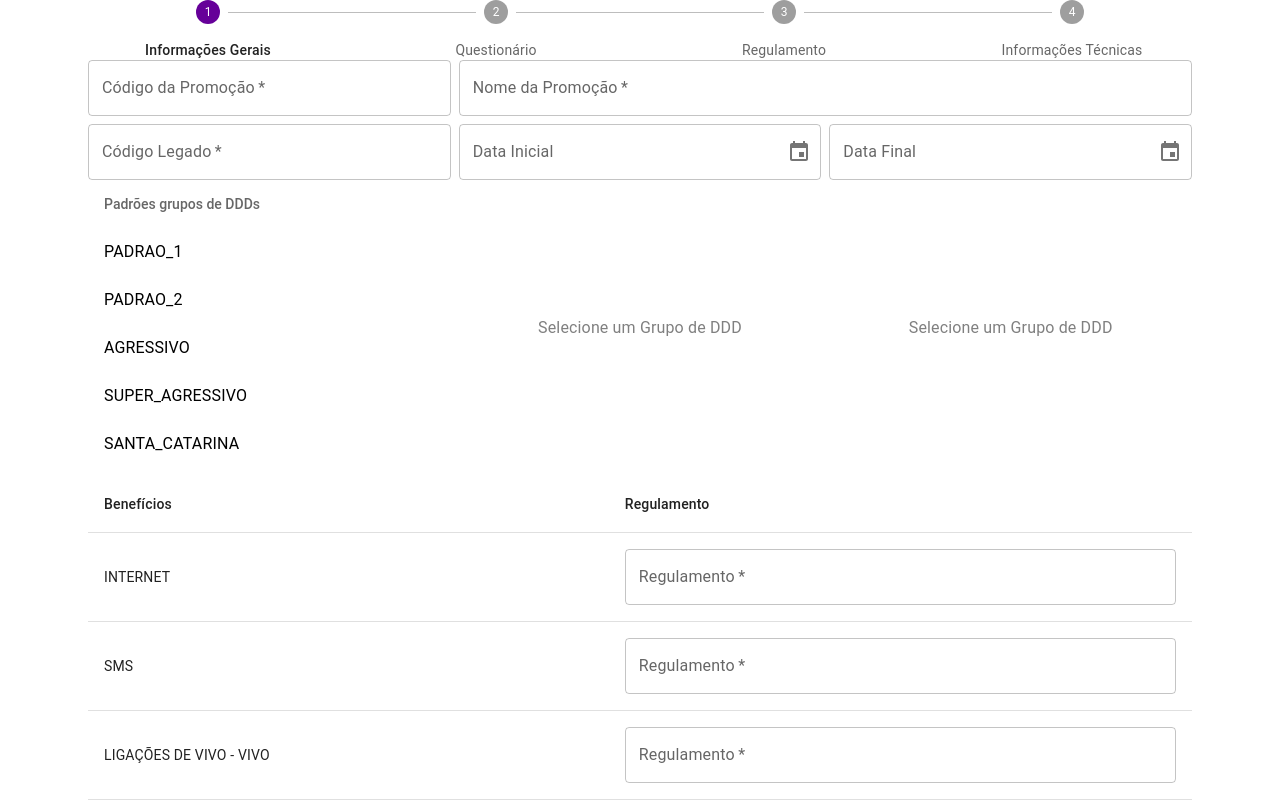
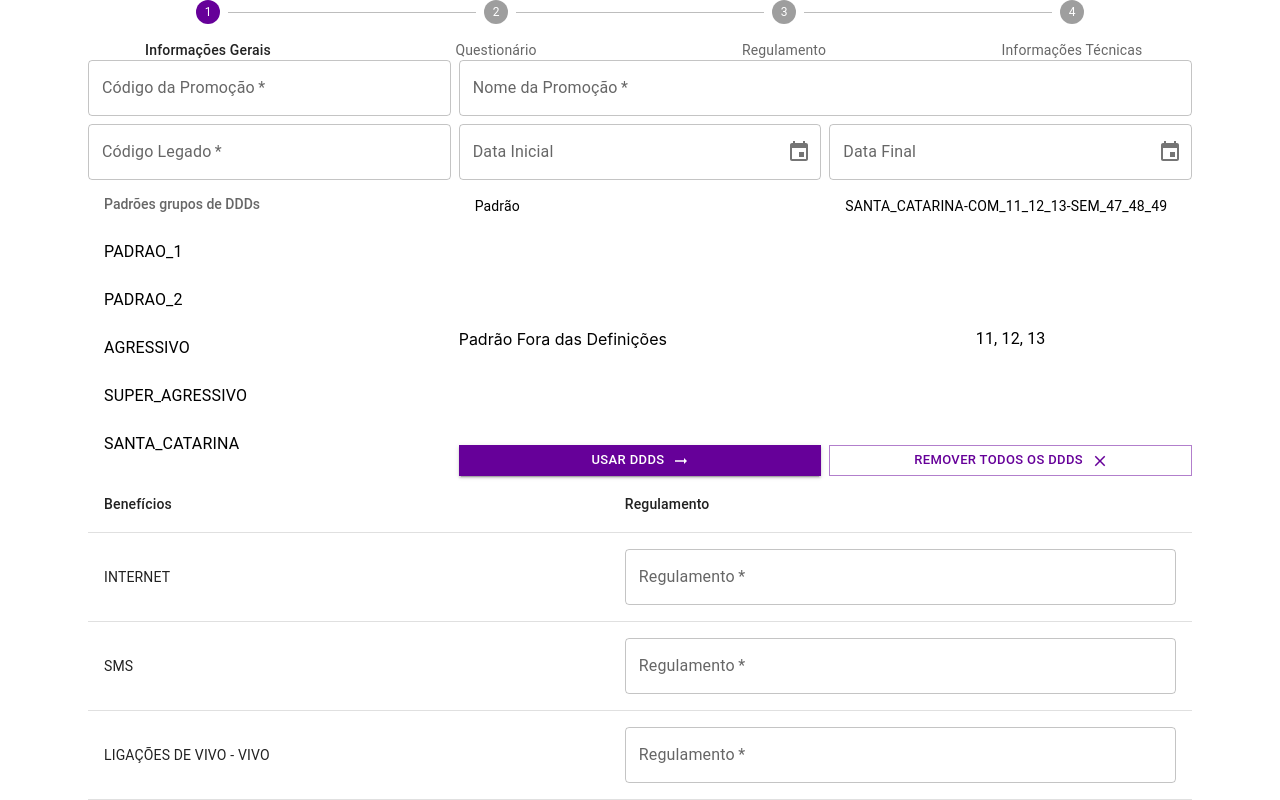
Before and after one commit to BSBContreras/yb-sgp-next, a Next.js app: page /create in a window 1280 px wide. Shown: the top 800 px of the page. Built offline with nearby package versions, Linux system fonts and the light colour scheme.

Commit message:
Created dispash AreaCode on Redux

```diff
--- a/components/General.js
+++ b/components/General.js
@@ -31,7 +31,9 @@ import CloseIcon from '@mui/icons-material/Close';
 
 import ButtonVivo from './styled/ButtonVivo'
 
-import SetBelonging from '../utils/SetBelonging';
+import { getNameGroup } from '../utils/SetBelonging';
+
+import { patterns } from '../dictionary'
 
 import { useDispatch, useSelector } from 'react-redux';
 import {
@@ -41,6 +43,7 @@ import {
   changeStartDate,
   changeFinalDate,
   changeDesBenefit,
+  changeAreaCode,
   selectGeneral
 } from '../redux/GeneralSlice';
 
@@ -212,29 +215,18 @@ function Header() {
   )
 }
 
-export default function General() {
-  return (
-    <React.Fragment>
-      <Header />
-      <AreaCode />
-      <Benefits />
-    </React.Fragment>
-  )
+function AreaCode() {
+
+  const useGetNameGroup = () => {
+    return getNameGroup(patterns, areaCode)
   }
 
-const patterns = {
-  'PADRAO_1': [11, 12, 13, 14, 15, 17, 18, 19, 22, 24, 25, 27, 28, 31, 32, 35, 37, 38, 51, 53, 54, 55, 64, 67, 73, 74, 75, 77, 79, 92, 93, 94, 95, 96],
-  'PADRAO_2': [21, 33, 34, 41, 43, 44, 45, 46, 47, 48, 49, 61, 62, 71, 91],
-  'AGRESSIVO': [42, 82, 83, 84, 87, 88, 89],
-  'SUPER_AGRESSIVO': [16, 63, 65, 66, 68, 69, 81, 85, 86, 97, 98, 99],
-  'SANTA_CATARINA': [47, 48, 49]
-}
+  const { areaCode } = useSelector(selectGeneral)
 
-function AreaCode() {
+  const [pattern, setPattern] = useState(useGetNameGroup())
+  const [selected, setSelected] = useState(areaCode)
 
-  const [pattern, setPattern] = useState('')
-  const [selected, setSelected] = useState([])
-  const [areaCode, setAreaCode] = useState([])
+  const dispatch = useDispatch()
 
   const handleChangePattern = (pattern) => {
     setPattern(pattern)
@@ -255,33 +247,17 @@ function AreaCode() {
   }
 
   const handleRemoveAreaCode = () => {
-    setAreaCode([])
+    dispatch(changeAreaCode([]))
     setSelected(patterns[pattern])
   }
 
   const handleAddAreaCode = () => {
-    setAreaCode(prev => _.union(prev, selected))
+    dispatch(changeAreaCode(_.union(areaCode, selected)))
   }
 
   const isAreaCodeSelected = (select) => {
     return selected.includes(select)
   }
-
-  const getNameGroup = () => {
-    const { set_name, included, excluded } = SetBelonging(patterns, areaCode)
-    let name = set_name
-    if (included.length > 0) {
-      name = name + '-COM_' + included.join('_')
-    }
-    if (excluded.length > 0) {
-      name = name + '-SEM_' + excluded.join('_')
-    }
-    return name
-  }
-
-  useEffect(() => {
-    console.log(areaCode, getNameGroup())
-  }, [areaCode])
 
   return (
     <Grid spacing={1} container>
@@ -305,9 +281,10 @@ function AreaCode() {
       <Grid item sm={4}>
         {pattern ? (
           <Stack style={{ height: '100%' }} direction='column' justifyContent='space-between' spacing={1}>
-            <Typography variant='body2' style={{ padding: '16px' }}>{pattern}</Typography>
+            <Typography variant='body2' style={{ padding: '16px' }}>{patterns[pattern] ? pattern : 'Padrão'}</Typography>
             <Grid container spacing={0.5}>
-              {patterns[pattern].map((value) => (
+              {patterns[pattern] ? (
+                patterns[pattern].map((value) => (
                   <Grid key={value} item>
                     <Chip
                       label={value}
@@ -316,7 +293,8 @@ function AreaCode() {
                       onClick={() => handleChangeSelected(value)}
                     />
                   </Grid>
-              ))}
+                ))
+              ) : ('Padrão Fora das Definições')}
             </Grid>
             <ButtonVivo
               fullWidth
@@ -339,14 +317,14 @@ function AreaCode() {
         {pattern ? (
           <Stack style={{ height: '100%' }} direction='column' justifyContent='space-between' spacing={1}>
             {areaCode.length > 0 ? (
-              <Typography noWrap title={getNameGroup()} variant='body2' style={{ padding: '16px' }}>{getNameGroup()}</Typography>
+              <Typography noWrap title={useGetNameGroup()} variant='body2' style={{ padding: '16px' }}>{useGetNameGroup()}</Typography>
             ) : (
               <Stack style={{ height: '100%' }} direction='column' justifyContent='center' alignItems='center'>
                 <Typography color='GrayText' component='span'>Clique em usar DDDs</Typography>
               </Stack>
             )}
             <Typography component='span' align='center'>
-              {areaCode.sort((a, b) => a - b).join(', ')}
+              {areaCode.join(', ')}
             </Typography>
             <ButtonVivo
               fullWidth
@@ -368,3 +346,13 @@ function AreaCode() {
     </Grid >
   )
 }
+
+export default function General() {
+  return (
+    <React.Fragment>
+      <Header />
+      <AreaCode />
+      <Benefits />
+    </React.Fragment>
+  )
+}
--- a/dictionary/index.js
+++ b/dictionary/index.js
@@ -160,3 +160,11 @@ export const translate_questions = {
   "SMS": "COMPL. SMS",
   "STEPS PROMOCIONAIS": "COMPL. TARIFAS"
 }
+
+export const patterns = {
+  'PADRAO_1': [11, 12, 13, 14, 15, 17, 18, 19, 22, 24, 25, 27, 28, 31, 32, 35, 37, 38, 51, 53, 54, 55, 64, 67, 73, 74, 75, 77, 79, 92, 93, 94, 95, 96],
+  'PADRAO_2': [21, 33, 34, 41, 43, 44, 45, 46, 47, 48, 49, 61, 62, 71, 91],
+  'AGRESSIVO': [42, 82, 83, 84, 87, 88, 89],
+  'SUPER_AGRESSIVO': [16, 63, 65, 66, 68, 69, 81, 85, 86, 97, 98, 99],
+  'SANTA_CATARINA': [47, 48, 49]
+}
--- a/redux/GeneralSlice.js
+++ b/redux/GeneralSlice.js
@@ -16,7 +16,8 @@ export const slice = createSlice({
       '3': '',
       '4': '',
       '5': ''
-    }
+    },
+    areaCode: [11, 12, 13]
   },
   reducers: {
     changeCodPromocao(state, { payload }) {
@@ -40,6 +41,9 @@ export const slice = createSlice({
       const [id_tipo_beneficio, des_regulamento_beneficio] = payload
       newBenefits[id_tipo_beneficio] = des_regulamento_beneficio
       return { ...state, benefits: newBenefits }
+    },
+    changeAreaCode(state, { payload }) {
+      return { ...state, areaCode: payload.sort((a, b) => a - b) }
     }
   }
 })
@@ -50,7 +54,8 @@ export const {
   changeDesPromocao,
   changeStartDate,
   changeFinalDate,
-  changeDesBenefit
+  changeDesBenefit,
+  changeAreaCode
 } = slice.actions
 
 export const selectGeneral = state => state.general
--- a/utils/SetBelonging.js
+++ b/utils/SetBelonging.js
@@ -19,6 +19,18 @@ function get(sets, set_name, input) {
   }
 }
 
+export const getNameGroup = (patterns, areaCode) => {
+  const { set_name, included, excluded } = SetBelonging(patterns, areaCode)
+  let name = set_name
+  if (included.length > 0) {
+    name = name + '-COM_' + included.join('_')
+  }
+  if (excluded.length > 0) {
+    name = name + '-SEM_' + excluded.join('_')
+  }
+  return name
+}
+
 export default function SetBelonging(sets, input) {
 
   let ret = { set_name: '', included: { length: Infinity }, excluded: { length: Infinity } }
```
Lines whose indentation alone changed are shown as unchanged.
